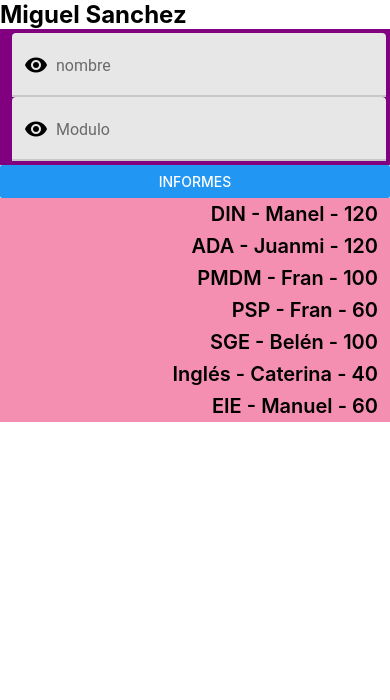
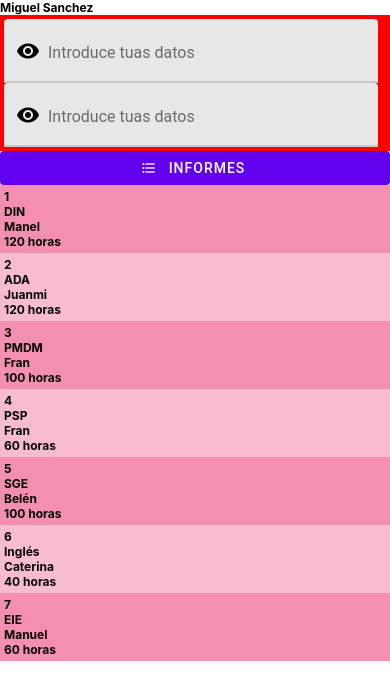
Before and after one commit to misama484/DDI, a React Native app in the folder ap5/: screen / in a window 390 px wide. Shown: the top 700 px of the page. Built offline with nearby package versions, Linux system fonts and the light colour scheme.

Commit message:
Finalizada!

```diff
--- a/ap5/App.js
+++ b/ap5/App.js
@@ -1,7 +1,7 @@
 /* eslint-disable prettier/prettier */
 import React, {Component} from 'react';
-import {View, Text, StyleSheet, Button} from 'react-native';
-import {TextInput} from 'react-native-paper';
+import {View, Text, StyleSheet} from 'react-native';
+import {TextInput, Button} from 'react-native-paper';
 import {Icon} from 'react-native-vector-icons/MaterialIcons';
 
 const Miguel = nombre => {
@@ -16,27 +16,32 @@ const Datos = () => {
   return (
     <View style={estilo === 'florida' ? styles.florida : styles.upv} >
       <TextInput
+        label="Introduce tuas datos"
         left={<TextInput.Icon icon="eye" />}
         placeholder="nombre"
+        placeholderTextColor={estilo === 'florida' ? 'white' : 'orange'}
       />
-      <TextInput placeholder="Modulo" left={<TextInput.Icon icon="eye" />} />
-    </View>
-  );
-};
-
-//Problema al importar libreria, error. --> libreria instalada, OK
-//const myIcon = <Icon name="list" size={30} color="#900" />;
-
-const InformesBtn = () => {
-  return (
-    <View>
-      <Button title="Informes" icon="format-list-bulleted"/>
+      <TextInput
+        label="Introduce tuas datos"
+        left={<TextInput.Icon icon="eye" />}
+        placeholder="nombre"
+        placeholderTextColor = {estilo === 'florida' ? 'white' : 'orange'}
+      />
     </View>
   );
 };
 
 
-let estilo = 'upv';
+const InformesBtn = () => {
+  return (
+    <View>
+      <Button mode="contained" icon="format-list-bulleted">INFORMES</Button>
+    </View>
+  );
+};
+
+
+let estilo = 'florida';
 
 
 const isAdmin = true;
@@ -51,8 +56,22 @@ const modulos2Dam = [
   {nombre: 'EIE', profesor: 'Manuel', horas: 60},
 ];
 
-//solo cambia el color del bloque entero, no caba el ded las lineas pares
-let fondoArray = true;
+
+const muestraLisa = () => {
+  return modulos2Dam.map((modulo, index) => {
+    return (
+      <View
+        key={index}
+        //si el index es par, cambia el color de fondo
+        style={index % 2 === 0 ? styles.arrayStyle : styles.arrayStyle2}>
+        <Text style={styles.textStyle}>{index + 1}</Text>
+        <Text style={styles.textStyle}>{modulo.nombre}</Text>
+        <Text style={styles.textStyle}>{modulo.profesor}</Text>
+        <Text style={styles.textStyle}>{modulo.horas + ' horas'}</Text>
+      </View>
+    );
+  });
+};
 
 
 class App extends Component {
@@ -62,13 +81,7 @@ class App extends Component {
         <View>{Miguel('Miguel Sanchez')}</View>
         <View>{Datos()}</View>
         <View>{isAdmin && InformesBtn()}</View>
-        <View>
-          {modulos2Dam.map(modulo => (
-            <Text style={fondoArray ? styles.arrayStyle : styles.arrayStyle2}>
-              {modulo.nombre} - {modulo.profesor} - {modulo.horas}
-            </Text>
-          ))}
-        </View>
+        <View>{muestraLisa()}</View>
       </>
     );
   }
@@ -80,7 +93,7 @@ const styles = StyleSheet.create({
     paddingHorizontal: 24,
   },
   textStyle: {
-    fontSize: 24,
+    fontSize: 12,
     fontWeight: 'bold',
     color: 'black',
   },
```
